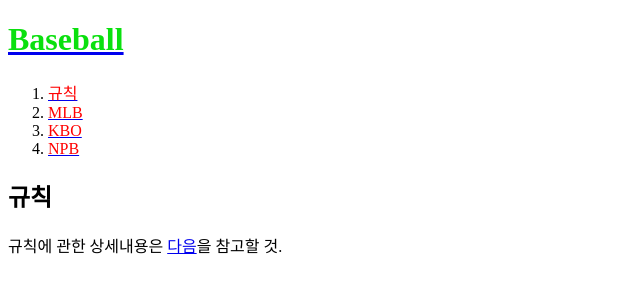
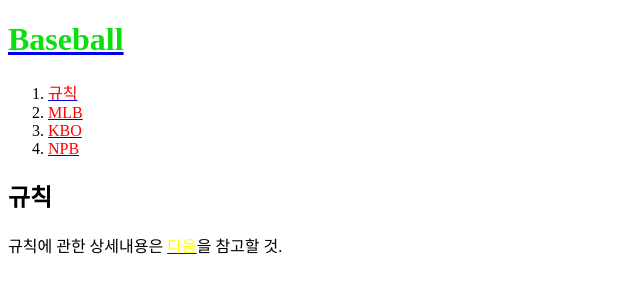
Before and after one commit to oneq201207/My-Web1, a plain HTML site: page rule.html in a window 1280 px wide. Shown: the full height of the page, 0-640 px from the left. Drawn offline with Linux system fonts and the light colour scheme.

Commit message:
Update rule.html

```diff
--- a/rule.html
+++ b/rule.html
@@ -18,7 +18,7 @@
 		규칙
 	</h2>
 	<p>
-	규칙에 관한 상세내용은 <a href="https://www.koreabaseball.com/Reference/Etc/GameRule.aspx">다음</a>을 참고할 것.
+	규칙에 관한 상세내용은 <a href="https://www.koreabaseball.com/Reference/Etc/GameRule.aspx"><font color="yellow">다음</font></a>을 참고할 것.
 	</p>
 </body>
 </html>
```
